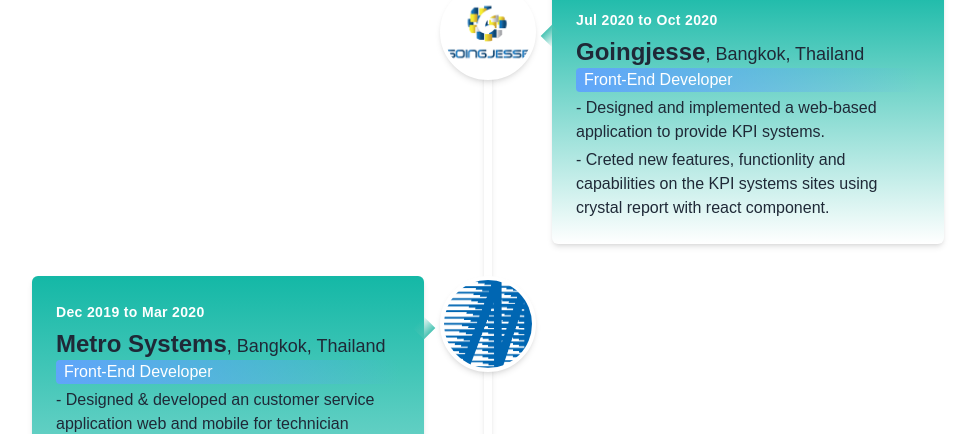
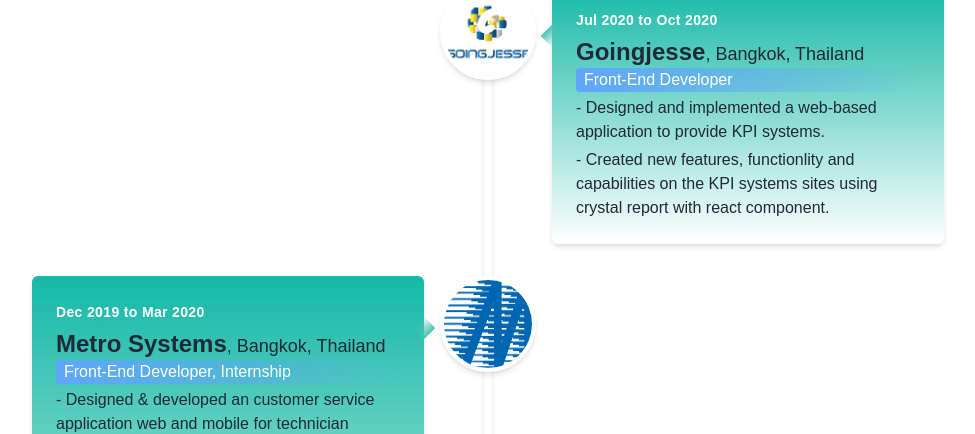
Before and after one commit to habonn/port-peem, a Next.js app: page / in a window 1280 px wide. Shown: the part 1804-2238 px from the top of the page, without its empty margins (152-1127 px from the left). Built offline with nearby package versions, Linux system fonts and the light colour scheme.

Commit message:
add text intern

```diff
--- a/pages/index.js
+++ b/pages/index.js
@@ -312,7 +312,7 @@
                       provide KPI systems.
                     </p>
                     <p className="pt-1">
-                      - Creted new features, functionlity and capabilities on
+                      - Created new features, functionlity and capabilities on
                       the KPI systems sites using crystal report with react
                       component.
                     </p>
@@ -351,7 +351,7 @@
                       </span>{" "}
                     </h1>
                     <h3 className="px-2 text-white bg-gradient-to-r from-blue-400 rounded">
-                      Front-End Developer
+                      Front-End Developer, Internship
                     </h3>
                     <p className="pt-1">
                       - Designed & developed an customer service application web
```
